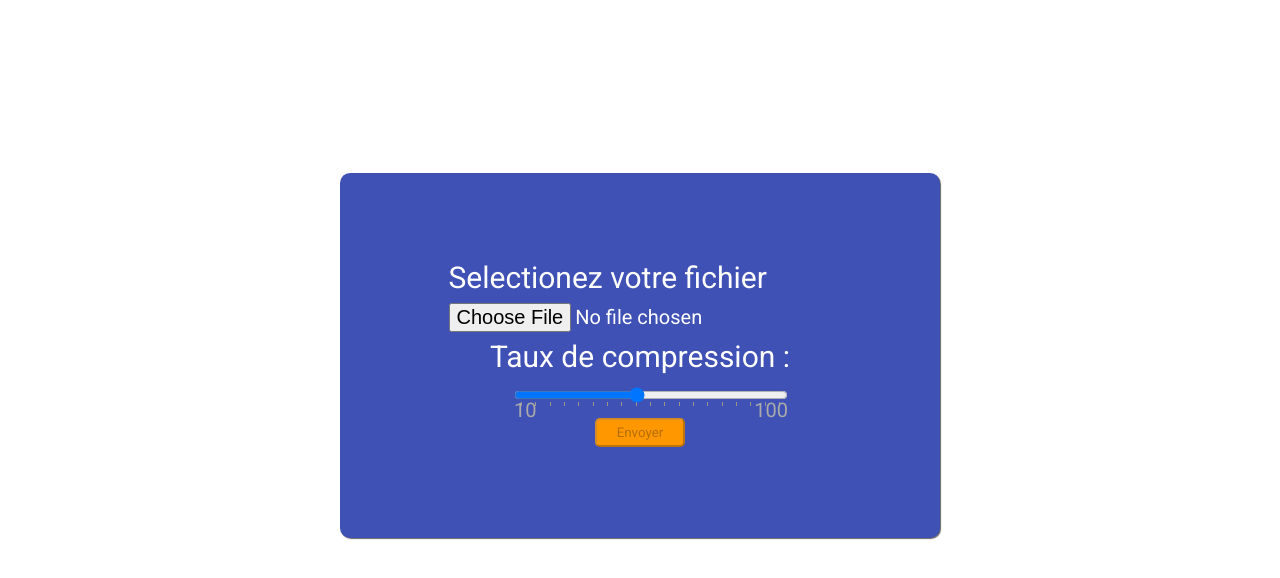
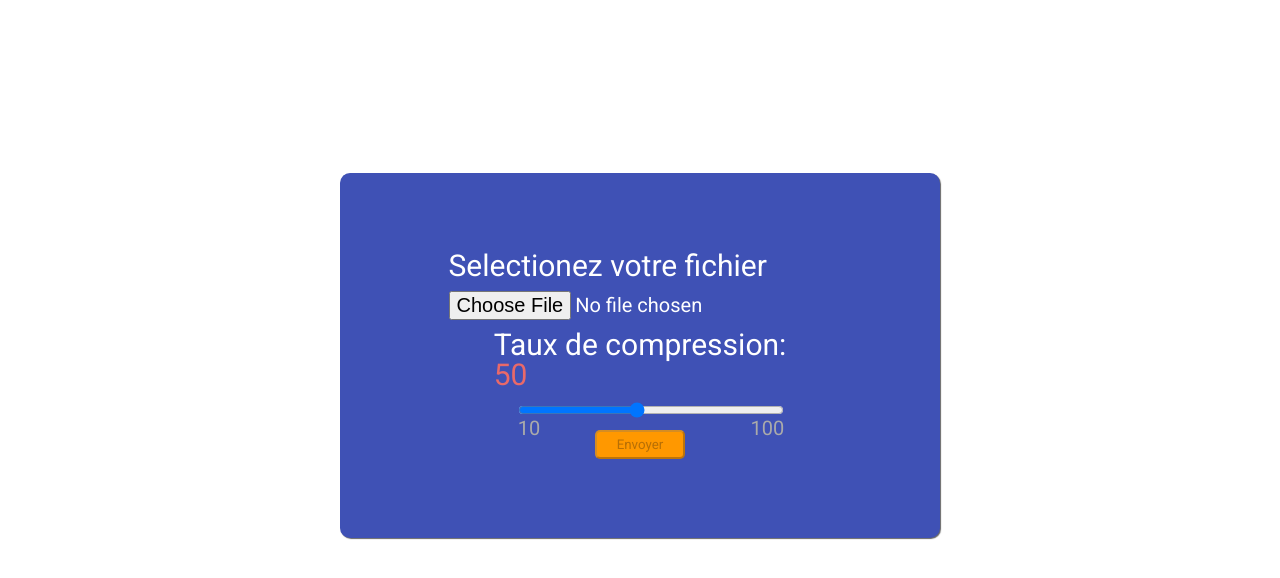
Before and after one commit to DevonTheFloor/compressor-front, a website built with webpack: page dist/index.html in a window 1280 px wide. Shown: the part 80-658 px from the top of the page. Built offline with nearby package versions, Linux system fonts and the light colour scheme.

Commit message:
Renomage tcomp en rangeValue

```diff
--- a/src/components/form-upload-file/form-upload-file.js
+++ b/src/components/form-upload-file/form-upload-file.js
@@ -1,11 +1,11 @@
 import './form-upload-file.scss'
 import '../input-range/input-range.js'
 
-export default class InputRange extends HTMLElement{
+export default class FormUploadForm extends HTMLElement{
     constructor() {
         super()
         this.innerHTML = `
-        <form class="form-upload-file card">
+        <form oninput="outputValue.value=parseInt(inputValue.value)" class="form-upload-file card">
             <label>
             Selectionez votre fichier
             <input type="file" class="input-file">
--- a/src/components/form-upload-file/form-upload-file.scss
+++ b/src/components/form-upload-file/form-upload-file.scss
@@ -34,22 +34,5 @@ form-upload-file {
         }
 
     }
-    input[type="range"] {
-        position: relative;
-        margin-left: 1.2em;
-    }
-    input[type="range"]:after,
-    input[type="range"]:before {
-        position: absolute;
-        top: 1.2em;
-        color: #aaa;
-    }
-    input[type="range"]:before {
-        left:0em;
-        content: attr(min);
-    }
-    input[type="range"]:after {
-        right: 0em;
-        content: attr(max);
-    }
+
 }
--- a/src/components/input-range/input-range.js
+++ b/src/components/input-range/input-range.js
@@ -1,11 +1,12 @@
 import './input-range.scss'
-export default class FormUploadForm extends HTMLElement{
+export default class InputRange extends HTMLElement{
     constructor() {
         super()
         this.innerHTML = `
-        <label>Taux de compression :
-        <input type="range" id="tcomp" min="10" max="100" value="50" step="5" list="tocomp">
-        <datalist id="tocomp">
+        <div>
+            <label>Taux de compression:<output class="outputValue" name="outputValue">50</output>
+            <input type="range" id="rangeValue" name="inputValue" min="10" max="100" value="50" step="5" list="tocomp">
+            <datalist id="rangeValue">
                 <option value="10" label="10%">
                 <option value="15">
                 <option value="20">
@@ -27,8 +28,8 @@ export default class FormUploadForm extends HTMLElement{
                 <option value="95">
                 <option value="100" label="100%">
             </datalist>
-
             </label>
+        </div>
         `
     }
 }
--- a/src/components/input-range/input-range.scss
+++ b/src/components/input-range/input-range.scss
@@ -19,4 +19,7 @@ input-range {
         right: 0em;
         content: attr(max);
     }
+    .outputValue {
+        color: rgb(233, 105, 105);
+    }
 }
--- a/src/pages/accueil/acceuil-page-service.js
+++ b/src/pages/accueil/acceuil-page-service.js
@@ -5,8 +5,8 @@ const sendImageFile = (event) => {
     event.preventDefault()
     store.dispatch(getTitle())
     const image = event.currentTarget[0].files[0]
-    const num_tcomp = document.getElementById('tcomp').value
-    const tcomp = String (100 - num_tcomp)
+    const num_tcomp = document.getElementById('rangeValue').value
+    const rangeValue = String (100 - num_tcomp)
     // const test = JSON.stringify({
     //     test: 'test ok !'
     // })
@@ -14,11 +14,11 @@ const sendImageFile = (event) => {
     // formData.append('test', test)
 
     formData.append('image', image)
-    formData.append('tcomp', tcomp)
+    formData.append('rangeValue', rangeValue)
     console.log('get image :')
     console.log(formData.get('image'))
     console.log('get t-comp :')
-    console.log(formData.get('tcomp'))
+    console.log(formData.get('rangeValue'))
     console.log('formData :', formData)
     fetch("http://localhost:3333/api/test/choosecomp/", {
         method: "POST",
```
Lines whose indentation alone changed are shown as unchanged.
